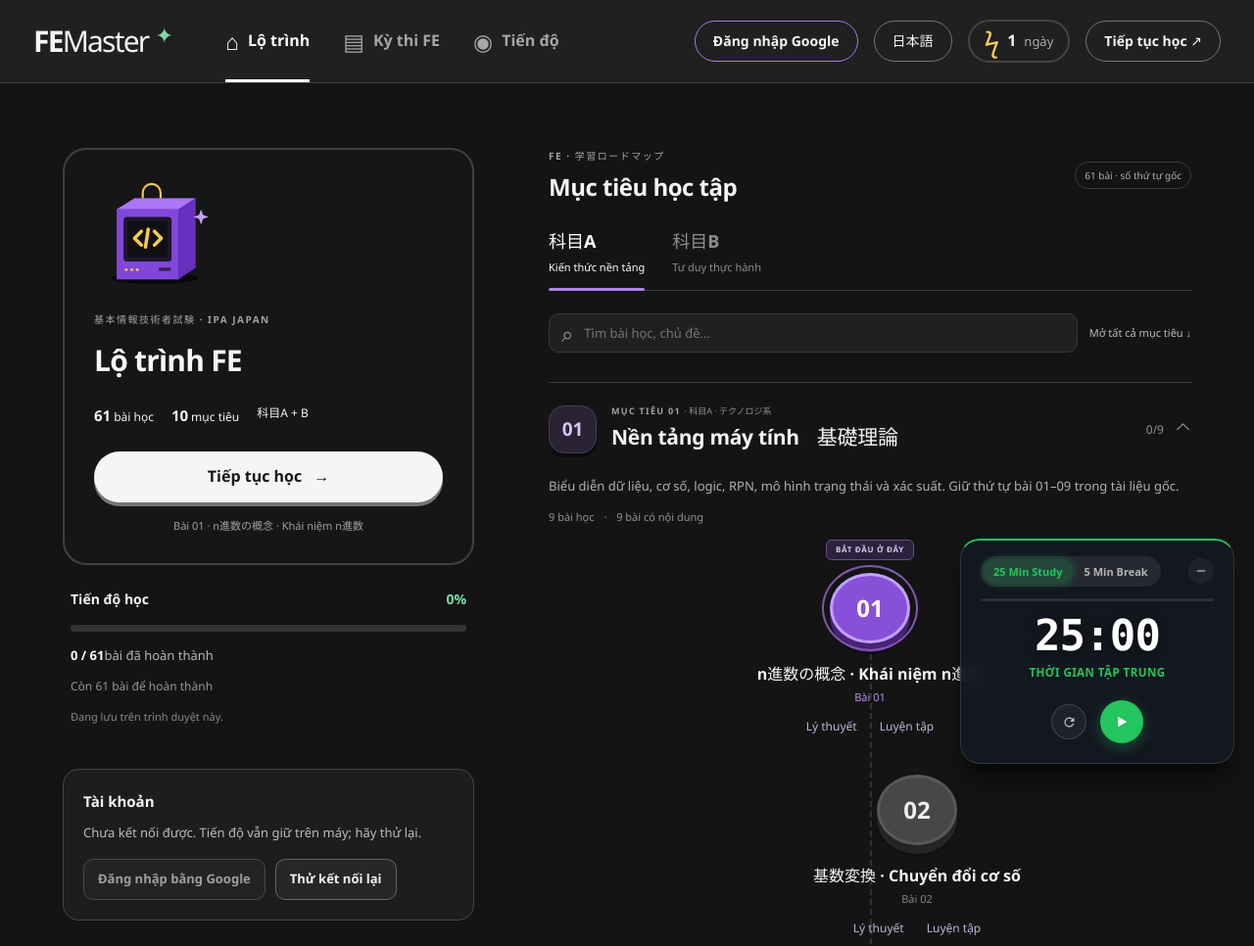
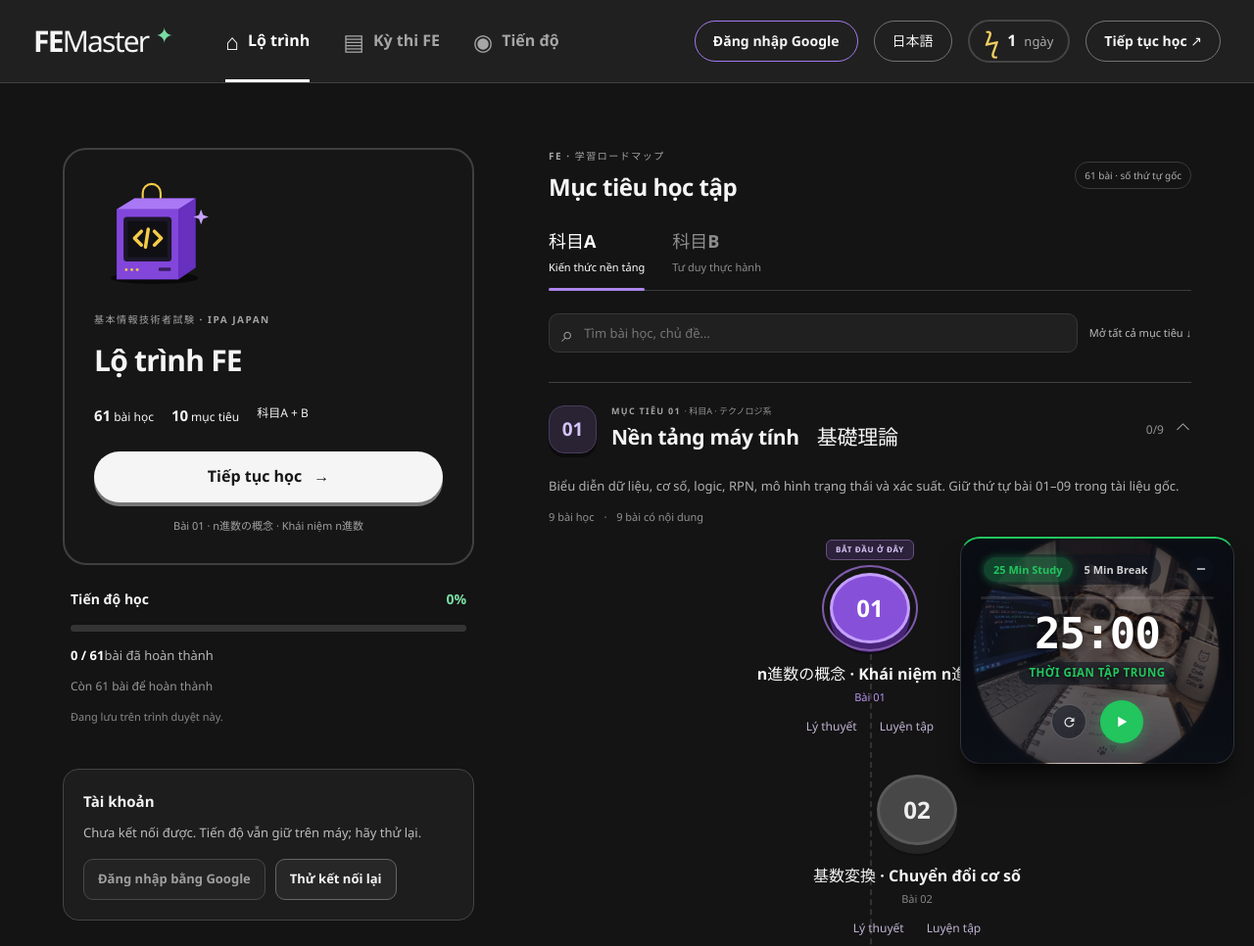
Before and after one commit to linhxteen3/fe-lessons, a website: page index.html in a window 1280 px wide. Shown: the top 966 px of the page at 98% size. Drawn offline with Linux system fonts and the light colour scheme; a web font is replaced by a local one.

Commit message:
Add study and break cat photos to Pomodoro timer

```diff
--- a/assets/pomodoro.css
+++ b/assets/pomodoro.css
@@ -31,7 +31,10 @@
 .coro-card {
   width: 280px;
   padding: 16px 20px 20px;
-  background: var(--pomo-glass-bg);
+  background-color: var(--pomo-glass-bg);
+  background-size: cover;
+  background-position: center;
+  background-repeat: no-repeat;
   backdrop-filter: blur(12px);
   -webkit-backdrop-filter: blur(12px);
   border: 1px solid var(--pomo-glass-border);
@@ -39,16 +42,25 @@
   box-shadow: var(--pomo-glass-shadow);
   color: #f8fafc;
   box-sizing: border-box;
+  overflow: hidden;
   transition: transform 0.25s cubic-bezier(0.16, 1, 0.3, 1), opacity 0.2s ease, border-color 0.2s ease;
   transform-origin: bottom right;
 }
 
 .coro-card.mode-study {
   border-top: 2px solid var(--pomo-focus-accent);
+  background-image:
+    linear-gradient(180deg, rgba(15, 20, 30, 0.66) 0%, rgba(15, 20, 30, 0.5) 45%, rgba(15, 20, 30, 0.72) 100%),
+    url('./pomodoro-study-cat.jpg');
+  background-position: center 38%;
 }
 
 .coro-card.mode-break {
   border-top: 2px solid var(--pomo-break-accent);
+  background-image:
+    linear-gradient(180deg, rgba(15, 20, 30, 0.72) 0%, rgba(15, 20, 30, 0.58) 48%, rgba(15, 20, 30, 0.76) 100%),
+    url('./pomodoro-break-cat.jpg');
+  background-position: center 35%;
 }
 
 /* Header: Mode Badge Tabs & Minimize Button */
@@ -61,7 +73,7 @@
 
 .coro-mode-tabs {
   display: inline-flex;
-  background: rgba(255, 255, 255, 0.08);
+  background: rgba(15, 20, 30, 0.58);
   padding: 3px;
   border-radius: 9999px;
   gap: 2px;
@@ -74,7 +86,7 @@
   border-radius: 9999px;
   font-size: 11px;
   font-weight: 600;
-  color: rgba(255, 255, 255, 0.65);
+  color: rgba(255, 255, 255, 0.8);
   cursor: pointer;
   transition: all 0.15s ease;
 }
@@ -84,13 +96,13 @@
 }
 
 .coro-mode-btn.active.tab-study {
-  background: rgba(34, 197, 94, 0.2);
+  background: rgba(34, 197, 94, 0.28);
   color: var(--pomo-focus-accent);
   box-shadow: 0 0 10px var(--pomo-focus-glow);
 }
 
 .coro-mode-btn.active.tab-break {
-  background: rgba(245, 158, 11, 0.2);
+  background: rgba(245, 158, 11, 0.28);
   color: var(--pomo-break-accent);
   box-shadow: 0 0 10px var(--pomo-break-glow);
 }
@@ -100,8 +112,8 @@
   height: 26px;
   border: none;
   border-radius: 50%;
-  background: rgba(255, 255, 255, 0.05);
-  color: rgba(255, 255, 255, 0.6);
+  background: rgba(15, 20, 30, 0.52);
+  color: rgba(255, 255, 255, 0.82);
   cursor: pointer;
   display: flex;
   align-items: center;
@@ -155,7 +167,7 @@
   color: #ffffff;
   line-height: 1.05;
   margin: 0;
-  text-shadow: 0 2px 10px rgba(0, 0, 0, 0.5);
+  text-shadow: 0 2px 12px rgba(0, 0, 0, 0.85);
 }
 
 .coro-mode-label {
@@ -165,6 +177,10 @@
   letter-spacing: 0.04em;
   text-transform: uppercase;
   margin-top: 6px;
+  padding: 2px 10px;
+  border-radius: 9999px;
+  background: rgba(15, 20, 30, 0.56);
+  text-shadow: 0 1px 4px rgba(0, 0, 0, 0.85);
 }
 
 .mode-study .coro-mode-label {
@@ -229,10 +245,10 @@
 .coro-sub-btn {
   width: 36px;
   height: 36px;
-  border: 1px solid rgba(255, 255, 255, 0.15);
+  border: 1px solid rgba(255, 255, 255, 0.22);
   border-radius: 50%;
-  background: rgba(255, 255, 255, 0.05);
-  color: rgba(255, 255, 255, 0.7);
+  background: rgba(15, 20, 30, 0.54);
+  color: rgba(255, 255, 255, 0.85);
   cursor: pointer;
   display: flex;
   align-items: center;
```
Also changed, not shown: tests/pomodoro-relax.cjs (+13 -0 lines), assets/pomodoro-break-cat.jpg (added), assets/pomodoro-study-cat.jpg (added).
